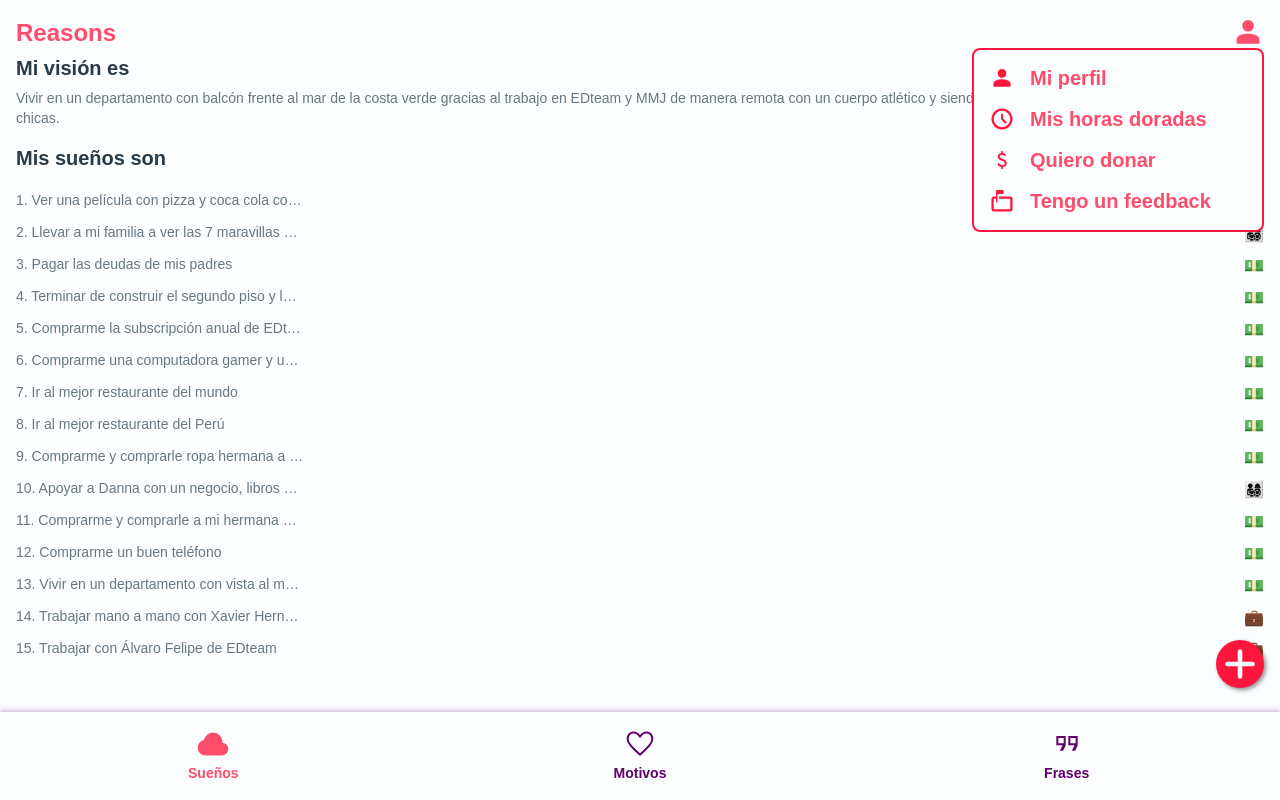
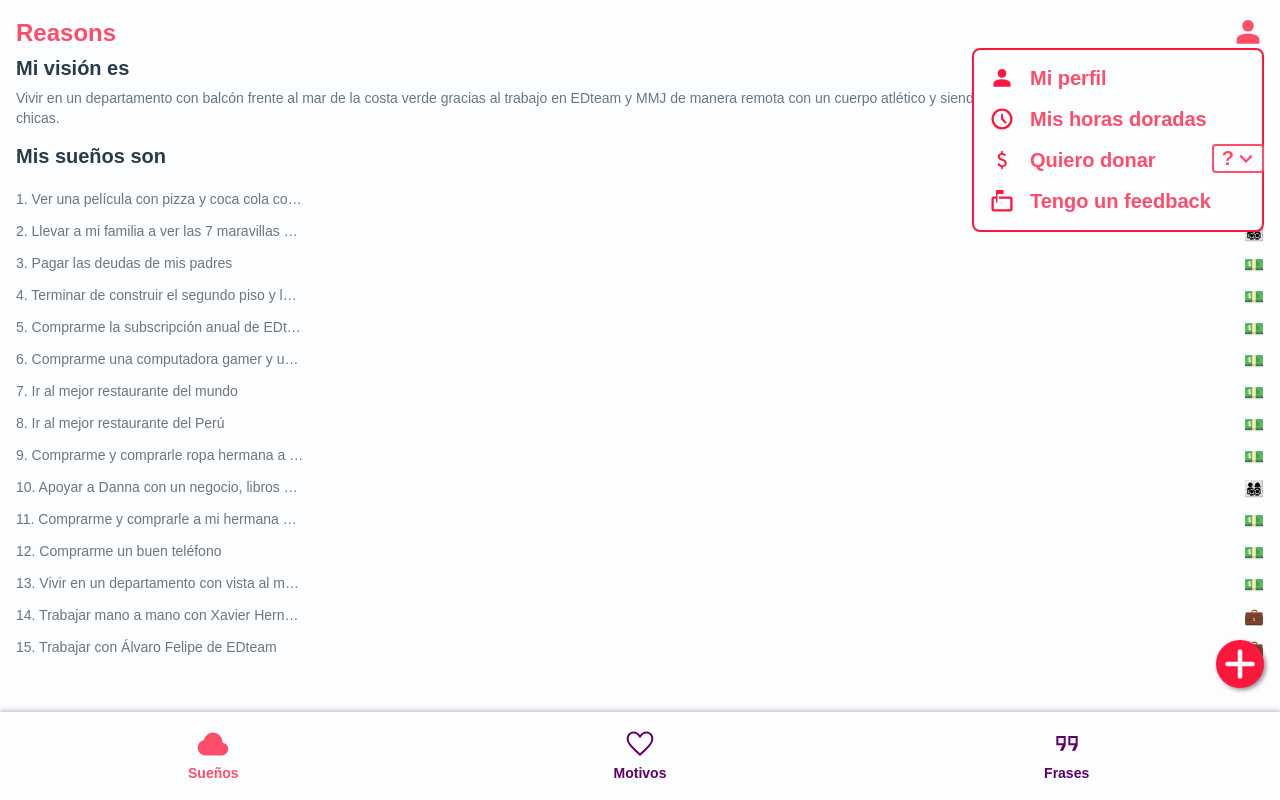
Before and after one commit to DenilDenilson/reasons, a React (Vite) app: page / in a window 1280 px wide. Both pictures are taken after a click on the element 1248 px from the left and 32 px from the top of the page. Built offline with nearby package versions, Linux system fonts and the light colour scheme.

Commit message:
Añadido los estilos al selecOption y arreglado el tema de la apertura, queda el tema de la sobreposición

```diff
--- a/src/DreamContainer.jsx
+++ b/src/DreamContainer.jsx
@@ -6,7 +6,7 @@ export default function DreamContainer() {
   let i = 1;
   return (
     <section className="flex flex-col gap-4">
-      <div className="flex justify-between items-center">
+      <div className="flex justify-between items-start h-7">
         <Heading4 content={"Mis sueños son"} />
         <DreamSelection text={"?"} textStyle={"heading4"} />
       </div>
--- a/src/DreamSelection.jsx
+++ b/src/DreamSelection.jsx
@@ -2,12 +2,6 @@ import { useState } from "react";
 import KeyboardArrowDown from "./assets/KeyboardArrowDown";
 
 export default function ({ textStyle, text }) {
-  //const [textStyle, setTextStyle] = useState("title-small-bold");
-
-  // if (text == "?") {
-  //   setTextStyle("heading4");
-  // }
-
   const [click, setClick] = useState(false);
 
   const changeClick = () => {
@@ -17,7 +11,7 @@ export default function ({ textStyle, text }) {
   return (
     <div
       onClick={changeClick}
-      className="pr-1 pl-2 border-2 rounded border-base-500 gap-1"
+      className="pr-1 pl-2 border-2 rounded border-base-500 gap-1 bg-greys-BG relative"
     >
       <div className="flex justify-between items-center">
         <span className={`text-base-500  ${textStyle}`}>
@@ -29,13 +23,13 @@ export default function ({ textStyle, text }) {
 
       {click && (
         <>
-          <div className="flex justify-between title-small-bold text-greys-TEXT py-1">
+          <div className="flex justify-between title-small-bold text-greys-TEXT py-1 bg-greys-BG">
             dinero <span>💵</span>
           </div>
-          <div className="flex justify-between title-small-bold text-greys-TEXT py-1">
+          <div className="flex justify-between title-small-bold text-greys-TEXT py-1 bg-greys-BG">
             profesión <span>💼</span>
           </div>
-          <div className="flex justify-between title-small-bold text-greys-TEXT py-1">
+          <div className="flex justify-between title-small-bold text-greys-TEXT py-1 bg-greys-BG">
             familia <span>👨‍👩‍👧‍👦</span>
           </div>
         </>
--- a/src/NavTopOptions.jsx
+++ b/src/NavTopOptions.jsx
@@ -7,7 +7,7 @@ import MailBox from "./assets/MailBox";
 export default function NavTopOptions() {
   return (
     <ul className="absolute right-0 flex flex-col p-4 bg-greys-BG gap-4 border-2 border-base-600 rounded-lg">
-      <li className="w-64">
+      <li className="w-64 bg-greys-BG">
         <a href="" className="flex gap-4">
           <span>
             <Person width={24} height={24} fill={"#FE163D"} />
@@ -15,7 +15,7 @@ export default function NavTopOptions() {
           <NavTopOption text={"Mi perfil"} />
         </a>
       </li>
-      <li className="w-64">
+      <li className="w-64 bg-greys-BG">
         <a href="" className="flex gap-4">
           <span>
             <Clock width={24} height={24} fill={"#FE163D"} />
@@ -23,7 +23,7 @@ export default function NavTopOptions() {
           <NavTopOption text={"Mis horas doradas"} />
         </a>
       </li>
-      <li className="w-64">
+      <li className="w-64 bg-greys-BG">
         <a href="" className="flex gap-4">
           <span>
             <Money width={24} height={24} fill={"#FE163D"} />
@@ -31,7 +31,7 @@ export default function NavTopOptions() {
           <NavTopOption text={"Quiero donar"} />
         </a>
       </li>
-      <li className="w-64">
+      <li className="w-64 bg-greys-BG">
         <a href="" className="flex gap-4">
           <span>
             <MailBox width={24} height={24} fill={"#FE163D"} />
--- a/src/index.css
+++ b/src/index.css
@@ -58,3 +58,5 @@
     @apply font-Kalam font-normal text-[14px] leading-[1.4];
   }
 }
+
+/* E S T I L O S */
```
